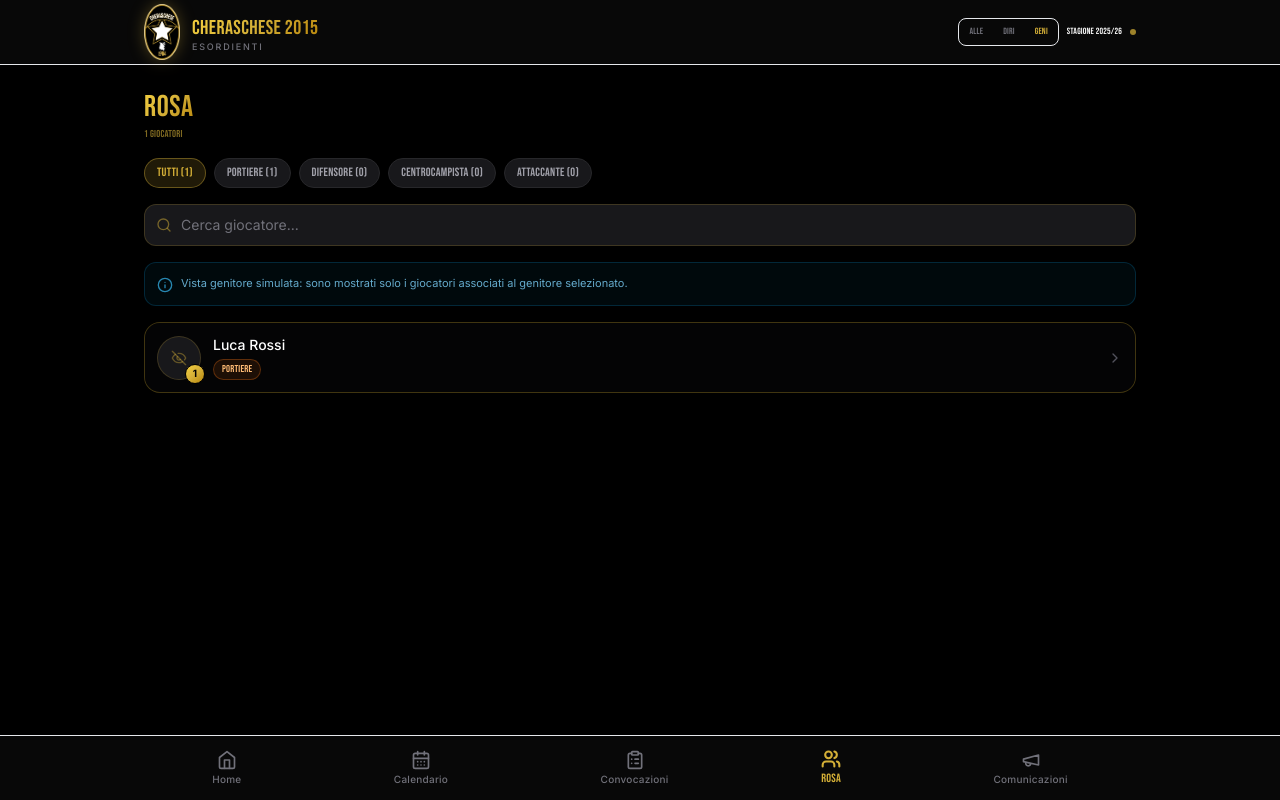
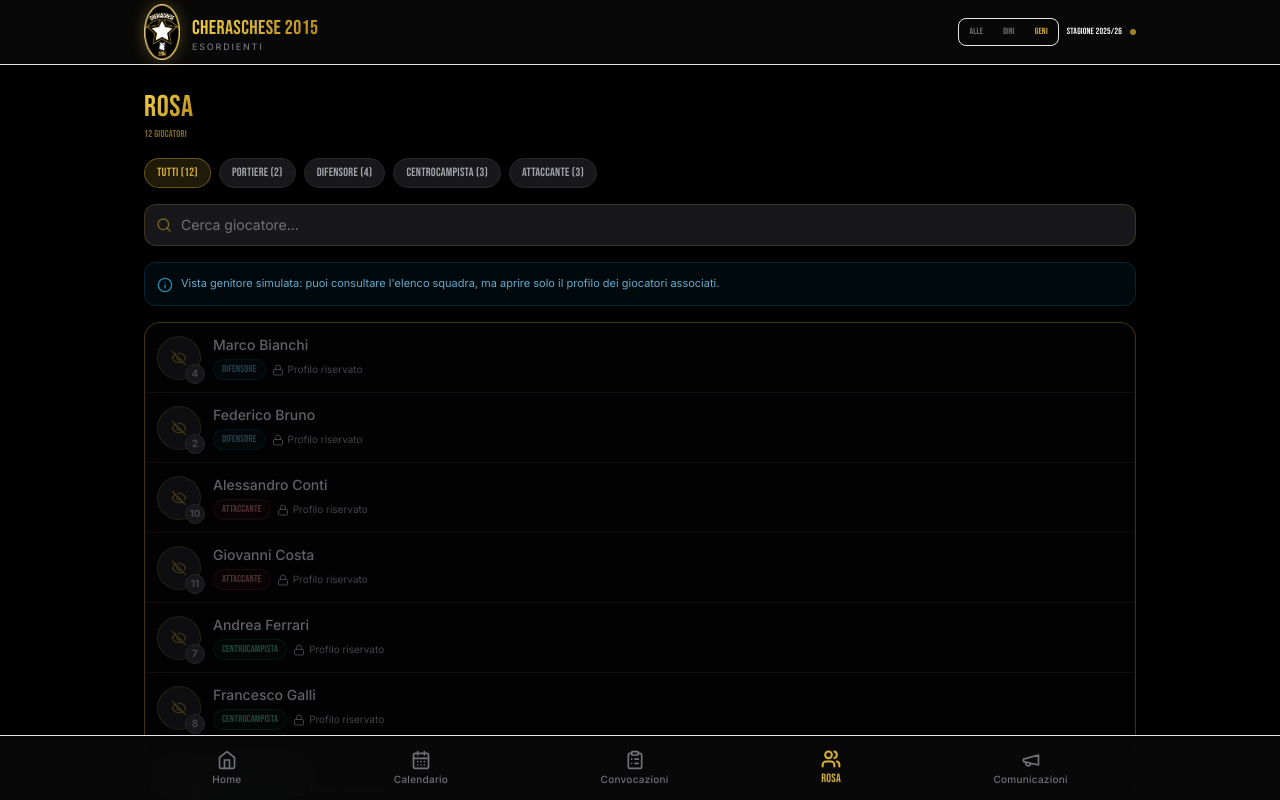
Before and after one commit to tondogentile/Cheraschese2015_V4, a React (Vite) app: page /rosa in a window 1280 px wide. Both pictures are taken after a click on the button "GENI". Shown: the top 800 px of the page. Built offline with nearby package versions, Linux system fonts and the light colour scheme.

Commit message:
Fix Parent roster visibility and access

```diff
--- a/src/pages/Players.tsx
+++ b/src/pages/Players.tsx
@@ -1,6 +1,6 @@
 import { useEffect, useState } from 'react';
 import { useNavigate } from 'react-router-dom';
-import { Plus, Search, Trash2, Users, Cake, ChevronRight, Info, EyeOff } from 'lucide-react';
+import { Plus, Search, Trash2, Users, Cake, ChevronRight, Info, EyeOff, Lock } from 'lucide-react';
 import type { Player, PrivacySettings } from '@/types';
 import { playerService, privacyService } from '@/services';
 import { useAuth } from '@/hooks/useAuth';
@@ -42,19 +42,17 @@ export default function Players() {
 
   useEffect(() => { load(); }, []);
 
-  // For parent role, filter to only associated players
-  const rosterPlayers = isParent
-    ? players.filter((p) => childIds.includes(p.id))
-    : players;
+  // Parent sees the full roster list but can only open associated player details.
+  const isAssociatedPlayer = (playerId: string) => !isParent || childIds.includes(playerId);
 
-  const filtered = rosterPlayers.filter((p) => {
+  const filtered = players.filter((p) => {
     const matchSearch = `${p.name} ${p.surname}`.toLowerCase().includes(search.toLowerCase());
     const matchRole = filterRole === 'all' || p.role === filterRole;
     return matchSearch && matchRole;
   });
 
   const roleCounts = ROLES.reduce((acc, r) => {
-    acc[r] = rosterPlayers.filter((p) => p.role === r && p.active).length;
+    acc[r] = players.filter((p) => p.role === r && p.active).length;
     return acc;
   }, {} as Record<string, number>);
 
@@ -72,7 +70,7 @@ export default function Players() {
       <div className="flex items-center justify-between">
         <div>
           <h1 className="font-bebas text-3xl gold-text tracking-wide">ROSA</h1>
-          <p className="text-[10px] text-gold/60 font-bebas tracking-widest mt-0.5">{rosterPlayers.length} GIOCATORI</p>
+          <p className="text-[10px] text-gold/60 font-bebas tracking-widest mt-0.5">{players.length} GIOCATORI</p>
         </div>
         {permissions.canManagePlayers && (
           <button
@@ -92,7 +90,7 @@ export default function Players() {
             filterRole === 'all' ? 'bg-gold/15 text-gold border-gold/40' : 'bg-zinc-900 text-zinc-400 border-zinc-800'
           }`}
         >
-          TUTTI ({rosterPlayers.length})
+          TUTTI ({players.length})
         </button>
         {ROLES.map((r) => (
           <button
@@ -123,23 +121,62 @@ export default function Players() {
         <div className="flex items-start gap-2 rounded-xl border border-sky-500/20 bg-sky-500/5 p-3">
           <Info className="w-4 h-4 text-sky-400/70 shrink-0 mt-0.5" />
           <p className="text-[11px] text-sky-300/80">
-            Vista genitore simulata: sono mostrati solo i giocatori associati al genitore selezionato.
+            Vista genitore simulata: puoi consultare l'elenco squadra, ma aprire solo il profilo dei giocatori associati.
           </p>
         </div>
       )}
 
       {/* Player list */}
       {filtered.length === 0 ? (
-        <EmptyState icon={Users} title="Nessun giocatore trovato" subtitle={isParent ? 'Nessun giocatore associato al tuo profilo' : 'Aggiungi il primo giocatore alla rosa'} />
+        <EmptyState icon={Users} title="Nessun giocatore trovato" subtitle="Aggiungi il primo giocatore alla rosa" />
       ) : (
         <div className="rounded-2xl border border-gold/30 overflow-hidden bg-black card-list">
           {filtered.map((player, idx) => {
             const birthday = isBirthdayToday(player.birth_date);
+            const associated = isAssociatedPlayer(player.id);
+            const cardBase = `w-full text-left bg-zinc-950/50 p-3 ${idx < filtered.length - 1 ? 'border-b border-gold/10' : ''}`;
+            if (isParent && !associated) {
+              return (
+                <div key={player.id} className={`${cardBase} opacity-60`}>
+                  <div className="flex items-center gap-3">
+                    <div className="relative shrink-0">
+                      {showPhotos ? (
+                        <div className="w-11 h-11 rounded-full bg-zinc-900 border border-gold/20 flex items-center justify-center font-bebas text-lg text-zinc-500">
+                          {getInitials(player.name, player.surname)}
+                        </div>
+                      ) : (
+                        <div className="w-11 h-11 rounded-full bg-zinc-900 border border-gold/20 flex items-center justify-center text-gold/40">
+                          <EyeOff className="w-4 h-4" />
+                        </div>
+                      )}
+                      {showShirtNumber && player.number != null && (
+                        <span className="absolute -bottom-1 -right-1 w-5 h-5 rounded-full bg-zinc-800 text-zinc-500 text-[10px] font-bold flex items-center justify-center border border-zinc-700">
+                          {player.number}
+                        </span>
+                      )}
+                    </div>
+                    <div className="flex-1 min-w-0">
+                      <p className="text-sm font-medium text-zinc-400 truncate">{player.name} {player.surname}</p>
+                      <div className="flex items-center gap-1.5 mt-1">
+                        {showPosition && (
+                          <span className={`text-[10px] font-bebas px-2 py-0.5 rounded-full border ${ROLE_COLORS[player.role] || ROLE_COLORS.centrocampista} tracking-wider opacity-50`}>
+                            {ROLE_LABELS[player.role]?.toUpperCase() || player.role.toUpperCase()}
+                          </span>
+                        )}
+                        <span className="text-[10px] text-zinc-500 flex items-center gap-1">
+                          <Lock className="w-3 h-3" /> Profilo riservato
+                        </span>
+                      </div>
+                    </div>
+                  </div>
+                </div>
+              );
+            }
             return (
               <button
                 key={player.id}
                 onClick={() => navigate(`/rosa/${player.id}`)}
-                className={`w-full text-left bg-zinc-950/50 p-3 hover:bg-gold/5 transition-colors ${idx < filtered.length - 1 ? 'border-b border-gold/10' : ''}`}
+                className={`${cardBase} hover:bg-gold/5 transition-colors`}
               >
                 <div className="flex items-center gap-3">
                   <div className="relative shrink-0">
```
Also changed, not shown: 1 other file (tests, documents, lock files or other folders).
